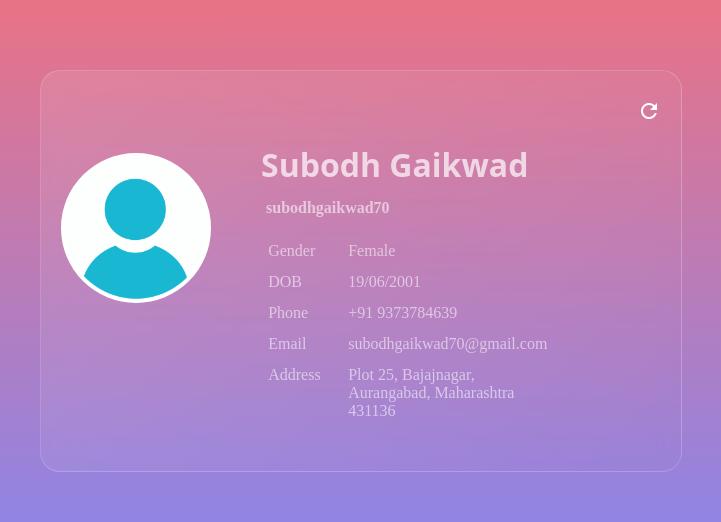
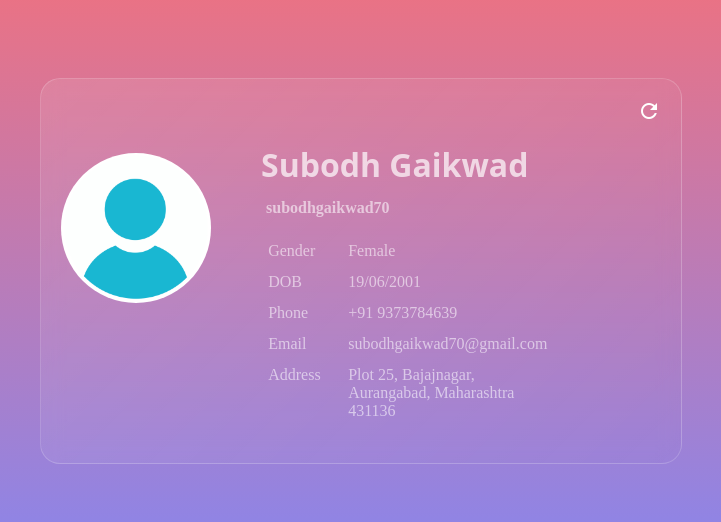
Before and after one commit to Subodhgaikwad70/Task01_xScientist_intern, a plain HTML site: page index.html in a window 1280 px wide. Shown: the part 129-651 px from the top of the page, 279-1000 px from the left. Drawn offline with Linux system fonts and the light colour scheme; no server answers.

Commit message:
bug2 fixed

```diff
--- a/style.css
+++ b/style.css
@@ -28,7 +28,8 @@ body{
     flex-direction: column;
     width: fit-content;
     height: fit-content;
-    min-height: 45vh;
+    /* min-height: 35vh; */
+    max-height: 60vh;
     border: 1px solid rgba(255, 255, 255, 0.18);
     border-radius: 20px;
     padding: 20px;
```
